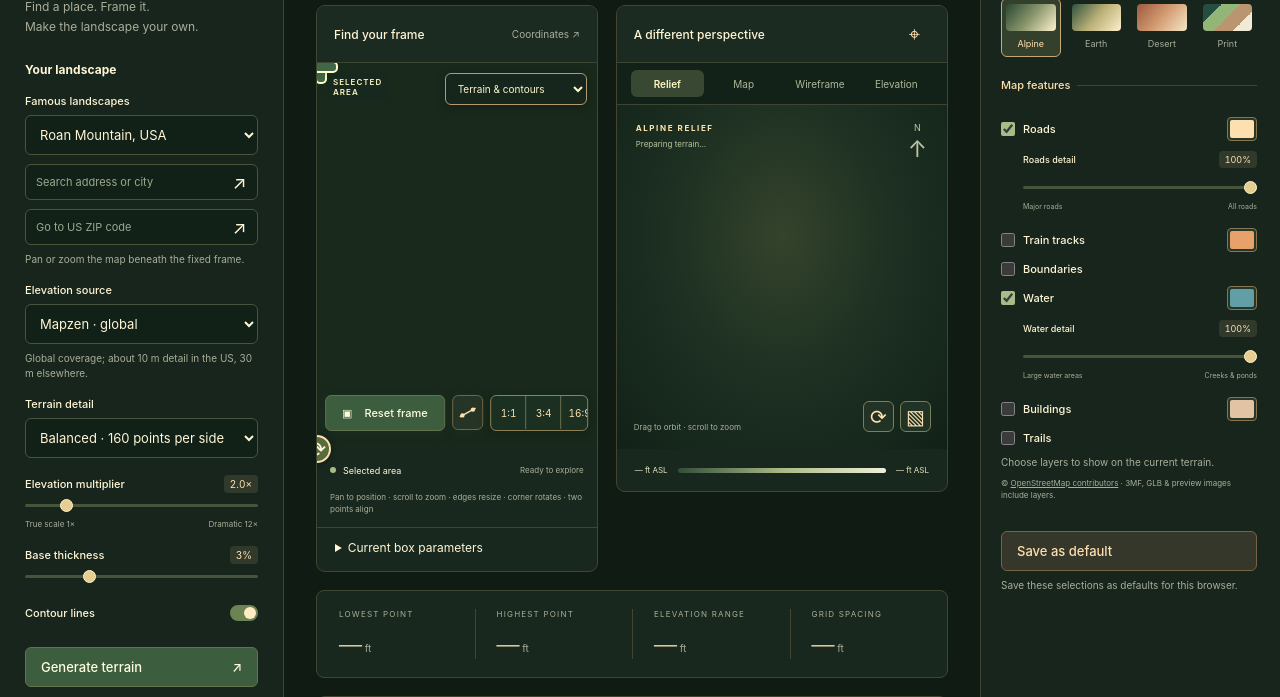
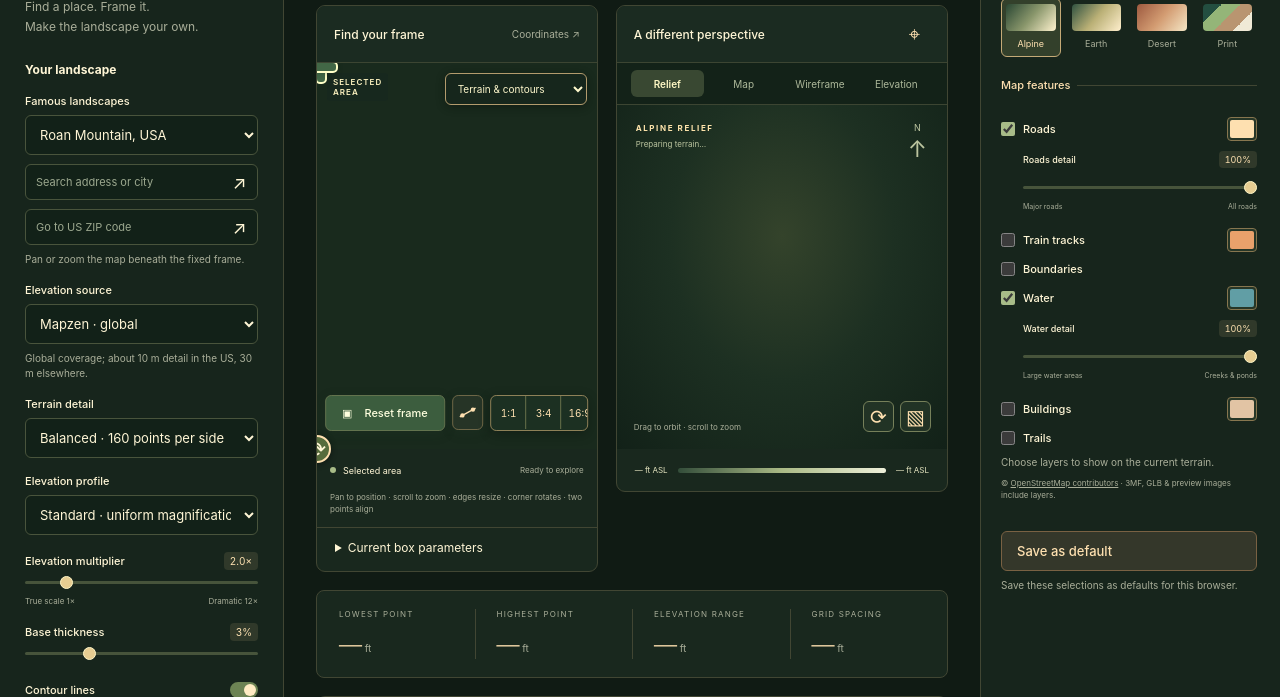
Before and after one commit to BuffaloMtnBill/3D-VR-Terrain-Model, a Flask app: page / in a window 1280 px wide. Shown: the part 189-886 px from the top of the page. Run offline with Flask 3, Linux system fonts and the light colour scheme; some libraries are stand-ins or nearby versions.

Commit message:
Add Local relief and Lowland emphasis elevation profiles
An Elevation profile selector above the Elevation multiplier chooses how
heights are shaped before scaling:

- Standard: uniform magnification, as before.
- Local relief: amplify relief finer than a smoothed trend surface (up to
  three times), keeping broad landforms at their height.
- Lowland emphasis: a power curve that gives low ground a larger share of
  the same total height.

The reshaped heights drive the preview, STL, OBJ, GLB and 3MF. Statistics,
the profile chart, contours, surface colors and the CSV, NumPy and
heightmap exports keep real elevations. The choice is recorded in export
metadata and saved defaults.

Co-Authored-By: Claude Opus 5.5 <noreply@anthropic.com>

```diff
--- a/terrain_app/server.py
+++ b/terrain_app/server.py
@@ -11,7 +11,7 @@ from flask import Flask, jsonify, render_template, request, send_file
 import numpy as np
 
 from .elevation import Bounds, DEFAULT_SOURCE, SOURCES, THREE_DEP_URL, ElevationClient, Terrain, ThreeDepClient, grid_shape, source_id
-from .mesh import ModelOptions, export_file, smooth_elevations
+from .mesh import ModelOptions, export_file, relief_method, shape_elevations, smooth_elevations
 from .places import DEFAULT_PLACE, PRESETS
 from .features import FeatureClient, OVERPASS_URL, layer_options
 from .services import GEOCODER_URL, PlaceClient, ZipClient, ZipLookupError
@@ -297,10 +297,20 @@ def create_app(test_config=None):
             sigma = float(request.args.get("smoothing", "0"))
         except ValueError:
             raise ValueError("Smoothing must be numeric.") from None
-        heights = smooth_elevations(terrain, sigma)
-        return jsonify(id=identifier, **terrain.metadata(), smoothing=sigma,
-                       surface_min_m=float(heights.min()), surface_max_m=float(heights.max()),
-                       elevations=np.round(heights, 4).ravel().tolist())
+        relief = relief_method(request.args.get("relief", "standard"))
+        try:
+            strength = float(request.args.get("relief_strength", "50"))
+        except ValueError:
+            raise ValueError("relief_strength must be numeric.") from None
+        true_heights = smooth_elevations(terrain, sigma)
+        heights = shape_elevations(true_heights, relief, strength)
+        result = dict(id=identifier, **terrain.metadata(), smoothing=sigma, relief=relief, relief_strength=strength,
+                      surface_min_m=float(heights.min()), surface_max_m=float(heights.max()),
+                      elevations=np.round(heights, 4).ravel().tolist())
+        if heights is not true_heights:
+            # The model is reshaped; colors, contours, and the profile still use real elevations.
+            result["true_elevations"] = np.round(true_heights, 4).ravel().tolist()
+        return jsonify(result)
 
     @app.post("/api/export/<identifier>")
     def export(identifier):
--- a/terrain_app/static/app.js
+++ b/terrain_app/static/app.js
@@ -292,7 +292,8 @@ function colorAt(value, palette, target=new THREE.Color()) {
 }
 
 function options() {
-  return {exaggeration:Number($('exaggeration').value),smoothing:0,base_percent:Number($('base').value),solid:true,size_mm:Number($('export-size').value)};
+  return {exaggeration:Number($('exaggeration').value),smoothing:0,base_percent:Number($('base').value),solid:true,size_mm:Number($('export-size').value),
+    relief:$('relief-method').value,relief_strength:Number($('relief-strength').value)};
 }
 
 function disposeMesh(mesh) {
@@ -313,7 +314,9 @@ function buildScene(reset=false) {
   const unit=SCALE/Math.max(data.width_m,data.height_m), width=data.width_m*unit, height=data.height_m*unit;
   const base=opts.solid?SCALE*opts.base_percent/100:0;
   const positions=new Float32Array(rows*columns*3),uvs=new Float32Array(rows*columns*2),colors=new Float32Array(rows*columns*3);
-  const tempColor=new THREE.Color(), range=Math.max(data.surface_max_m-data.surface_min_m,1e-9);
+  // Colors and contours follow real elevations even when the model's heights are reshaped.
+  const truth=data.true_elevations||elevations;
+  const tempColor=new THREE.Color(), range=Math.max(data.max_m-data.min_m,1e-9);
   const palette=state.view==='elevation'?'elevation':state.palette;
   for(let row=0;row<rows;row++) for(let column=0;column<columns;column++) {
     const index=row*columns+column, value=elevations[index];
@@ -322,7 +325,7 @@ function buildScene(reset=false) {
     positions[index*3+2]=(row/(rows-1)-.5)*height;
     uvs[index*2]=column/(columns-1); uvs[index*2+1]=1-row/(rows-1);
     if(palette==='print')tempColor.set(surfaceColors.dirt).toArray(colors,index*3);
-    else colorAt((value-data.surface_min_m)/range,palette,tempColor).toArray(colors,index*3);
+    else colorAt((truth[index]-data.min_m)/range,palette,tempColor).toArray(colors,index*3);
   }
   const indices=new Uint32Array((rows-1)*(columns-1)*6);
   let cursor=0;
@@ -334,7 +337,7 @@ function buildScene(reset=false) {
   geometry.setAttribute('position',new THREE.BufferAttribute(positions,3));
   geometry.setAttribute('uv',new THREE.BufferAttribute(uvs,2));
   geometry.setAttribute('color',new THREE.BufferAttribute(colors,3));
-  geometry.setAttribute('elevation',new THREE.Float32BufferAttribute(elevations,1));
+  geometry.setAttribute('elevation',new THREE.Float32BufferAttribute(truth,1));
   geometry.setIndex(new THREE.BufferAttribute(indices,1)); geometry.computeVertexNormals();
   if(palette==='print')geometry=paintSurface(geometry,surfaceColors,coverData);
   const material=new THREE.MeshStandardMaterial({vertexColors:true,roughness:.93,metalness:0,wireframe:state.view==='wireframe'});
@@ -390,8 +393,8 @@ function contourInterval(range) {
 function updateLegend() {
   const data=state.data;
   const palette=state.view==='elevation'?'elevation':state.palette;
-  $('legend-low').textContent=`${number(data.surface_min_m*units().height)} ${units().label} ASL`;
-  $('legend-high').textContent=`${number(data.surface_max_m*units().height)} ${units().label} ASL`;
+  $('legend-low').textContent=`${number(data.min_m*units().height)} ${units().label} ASL`;
+  $('legend-high').textContent=`${number(data.max_m*units().height)} ${units().label} ASL`;
   const mapped=palette==='print';
   document.querySelector('.elevation-legend').hidden=mapped;
   $('print-legend').hidden=!mapped;
@@ -433,7 +436,7 @@ function updateElevationCredit() {
 
 async function loadSurface(id, reset=false, loadedName=null) {
   const version=++state.surfaceVersion;
-  const data=await api(`/api/terrain/${id}`);
+  const data=await api(`/api/terrain/${id}?relief=${$('relief-method').value}&relief_strength=${$('relief-strength').value}`);
   if(version!==state.surfaceVersion) return;
   const changedArea=state.id!==id;
   state.id=id; state.data=data;
@@ -684,7 +687,7 @@ async function changeView(view) {
 
 function profileSamples() {
   const data=state.data;if(!data) return null;
-  const {rows,columns,elevations}=data,horizontal=$('profile-direction').value==='ew';
+  const {rows,columns}=data,elevations=data.true_elevations||data.elevations,horizontal=$('profile-direction').value==='ew';
   const fraction=Number($('profile-position').value)/100;
   const cross=fraction*(horizontal?rows-1:columns-1),a=Math.floor(cross),b=Math.min(a+1,horizontal?rows-1:columns-1),mix=cross-a;
   const count=horizontal?columns:rows;
@@ -759,12 +762,12 @@ async function exportGLB() {
   if(!sceneReady||!topMesh) throw new Error('GLB export requires the WebGL preview. STL and OBJ are available without it.');
   const group=new THREE.Group(),data=state.data,opts=options();
   group.name='Terrain Studio';
-  group.userData={...data,elevations:undefined,model_options:opts,print_palette:state.palette==='print'?printColors():undefined,surface_source:state.palette==='print'?coverData.source:undefined,feature_layers:featureStyles(),mesh_units:'meters',axes:'X selection right, Y up, Z selection bottom',map_texture:'omitted; interactive viewing only',attribution:await fetch('/api/attribution').then(response=>response.text())};
+  group.userData={...data,elevations:undefined,true_elevations:undefined,model_options:opts,print_palette:state.palette==='print'?printColors():undefined,surface_source:state.palette==='print'?coverData.source:undefined,feature_layers:featureStyles(),mesh_units:'meters',axes:'X selection right, Y up, Z selection bottom',map_texture:'omitted; interactive viewing only',attribution:await fetch('/api/attribution').then(response=>response.text())};
   let geometry=topMesh.geometry.clone();geometry.deleteAttribute('elevation');
   if(state.palette==='print')geometry=paintSurface(geometry,printColors(),coverData);
   else {
     const colors=geometry.getAttribute('color'),color=new THREE.Color();
-    for(let index=0;index<data.elevations.length;index++) colorAt((data.elevations[index]-data.surface_min_m)/Math.max(data.surface_max_m-data.surface_min_m,1e-9),state.palette,color).toArray(colors.array,index*3);
+    for(let index=0;index<data.elevations.length;index++) colorAt(((data.true_elevations||data.elevations)[index]-data.min_m)/Math.max(data.max_m-data.min_m,1e-9),state.palette,color).toArray(colors.array,index*3);
     colors.needsUpdate=true;
   }
   const ownedMeshes=[new THREE.Mesh(geometry,new THREE.MeshStandardMaterial({vertexColors:true,roughness:.93}))];
@@ -841,7 +844,7 @@ function updateSelectionParameters() {
 
 const styleDefaultsKey='terrain-style-defaults';
 function styleInputs() {
-  return [...document.querySelectorAll('#terrain-controls input[id], #style-editor input[id], [data-print-color]')];
+  return [...document.querySelectorAll('#terrain-controls input[id], #terrain-controls select[id], #style-editor input[id], [data-print-color]')];
 }
 function restoreStyleDefaults() {
   try {
@@ -850,7 +853,8 @@ function restoreStyleDefaults() {
     if(['alpine','earth','desert','print'].includes(saved.palette))state.palette=saved.palette;
     for(const input of styleInputs()) {
       const value=saved.controls?.[input.id];
-      if(input.type==='checkbox'&&typeof value==='boolean')input.checked=value;
+      if(input.tagName==='SELECT'){if([...input.options].some(option=>option.value===value))input.value=value;}
+      else if(input.type==='checkbox'&&typeof value==='boolean')input.checked=value;
       else if(input.type==='color'&&/^#[0-9a-f]{6}$/i.test(value))input.value=value;
       else if(input.type==='range'&&typeof value==='number'&&Number.isFinite(value)&&value>=Number(input.min)&&value<=Number(input.max))input.value=value;
     }
@@ -861,6 +865,7 @@ function restoreStyleDefaults() {
   });
   $('exaggeration-value').textContent=`${Number($('exaggeration').value).toFixed(1)}×`;
   $('base-value').textContent=`${$('base').value}%`;
+  updateReliefControls();
   for(const name of ['roads','water'])$(`detail-${name}-value`).textContent=`${$(`detail-${name}`).value}%`;
 }
 
@@ -875,7 +880,22 @@ function setUnits(value) {
   if(state.data){updateLegend();updateStats();drawProfile();}
 }
 
+const reliefHints={standard:'Every height is multiplied equally.',local:'Fine relief is amplified; broad landforms keep their height.',lowland:'Low ground gets a larger share of the model height.'};
+function updateReliefControls() {
+  const method=$('relief-method').value;
+  $('relief-hint').textContent=reliefHints[method]||'';
+  $('relief-strength-block').hidden=method==='standard';
+  $('relief-strength-value').textContent=`${$('relief-strength').value}%`;
+}
+function reloadSurface() {
+  updateReliefControls();
+  if(state.id)loadSurface(state.id).catch(error=>notify(error.message,true));
+}
+
 function wireControls() {
+  $('relief-method').addEventListener('change',reloadSurface);
+  $('relief-strength').addEventListener('input',updateReliefControls);
+  $('relief-strength').addEventListener('change',reloadSurface);
   document.querySelectorAll('[data-units]').forEach(button=>button.addEventListener('click',()=>{
     try{localStorage.setItem('terrain-units',button.dataset.units);}catch{/* Optional persistence. */}
     setUnits(button.dataset.units);
--- a/terrain_app/templates/index.html
+++ b/terrain_app/templates/index.html
@@ -41,6 +41,12 @@
         <label for="resolution" class="space-top">Terrain detail</label>
         <select id="resolution"><option value="96">Quick · 96 points per side</option><option value="160" selected>Balanced · 160 points per side</option><option value="256">Fine · 256 points per side</option><option value="384">Maximum · 384 points per side</option></select>
         <div id="terrain-controls">
+          <label for="relief-method" class="space-top">Elevation profile</label>
+          <select id="relief-method" aria-describedby="relief-hint"><option value="standard" selected>Standard · uniform magnification</option><option value="local">Local relief · sharper ridges and valleys</option><option value="lowland">Lowland emphasis · lift flat ground</option></select>
+          <span id="relief-hint" class="small-hint"></span>
+          <div id="relief-strength-block" hidden><div class="slider-label"><label for="relief-strength">Effect strength</label><output id="relief-strength-value">50%</output></div>
+          <input id="relief-strength" type="range" min="0" max="100" step="5" value="50">
+          <div class="range-endpoints"><span>Subtle</span><span>Strong</span></div></div>
           <div class="slider-label"><label for="exaggeration">Elevation multiplier</label><output id="exaggeration-value">2.0×</output></div>
           <input id="exaggeration" type="range" min="0.1" max="12" step="0.1" value="2">
           <div class="range-endpoints"><span>True scale 1×</span><span>Dramatic 12×</span></div>
```
Also changed, not shown: terrain_app/mesh.py (+45 -4 lines), tests/browser.cjs (+26 -0 lines), tests/test_terrain.py (+46 -0 lines), README.md.
